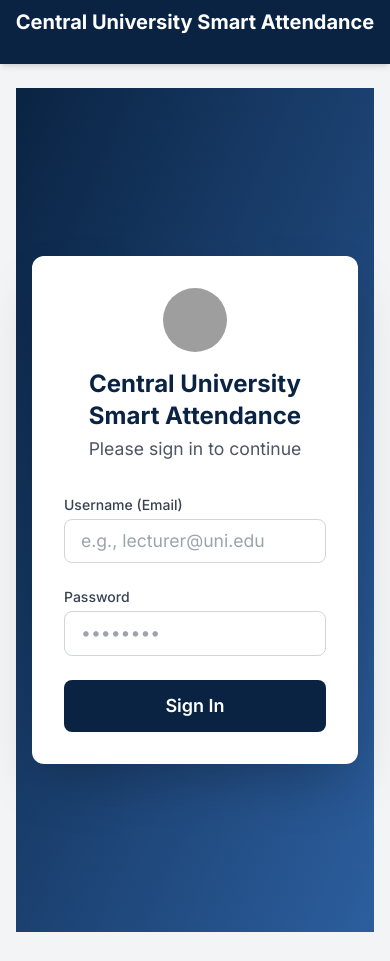
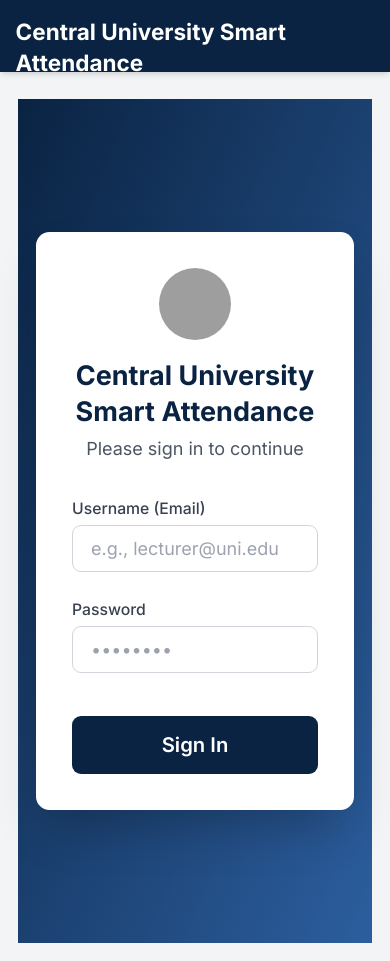
Before and after one commit to SamuelLyrics/University-Smart-Attendance, a React (Vite) app: page /#/login in a window 390 px wide. Built offline with nearby package versions, Linux system fonts and the light colour scheme; grey boxes are pictures that could not be loaded.

Commit message:
Enhance mobile responsiveness and improve styling for better user experience

```diff
--- a/styles.css
+++ b/styles.css
@@ -26,35 +26,64 @@
     width: 100%;
     border-radius: 8px;
     margin-bottom: 12px;
-    padding: 16px 8px;
+    padding: 20px 12px;
   }
 }
 
 /* Mobile phones (≤600px) */
 @media (max-width: 600px) {
-  body {
-    font-size: 1.1em;
+  html, body {
+    font-size: 18px;
     margin: 0;
     background: #f9f9f9;
   }
   .container {
-    padding: 8px;
-    gap: 8px;
+    padding: 4vw;
+    gap: 6vw;
   }
   .sidebar,
   .main-content {
-    padding: 12px 4px;
-    margin-bottom: 8px;
+    padding: 6vw 4vw;
+    margin-bottom: 4vw;
     background: #fff;
     box-shadow: 0 2px 8px rgba(0,0,0,0.03);
+    border-radius: 10px;
   }
   h1, h2, h3 {
-    font-size: 1.2em;
+    font-size: 1.3em;
+    margin-top: 0;
   }
-  button, input, select {
+  p, label, input, button, select, textarea {
     font-size: 1em;
-    padding: 14px;
+    line-height: 1.5;
+  }
+  input, select, textarea {
     width: 100%;
+    padding: 14px 12px;
+    margin-bottom: 16px;
+    border: 1px solid #ccc;
+    border-radius: 6px;
+    font-size: 1em;
+    background: #fafafa;
     box-sizing: border-box;
   }
+  button {
+    width: 100%;
+    padding: 16px;
+    font-size: 1em;
+    border: none;
+    border-radius: 6px;
+    background: #0078d4;
+    color: #fff;
+    margin-bottom: 12px;
+    cursor: pointer;
+  }
+  button:active {
+    background: #005fa3;
+  }
+  /* Increase spacing for touch targets */
+  label {
+    margin-bottom: 8px;
+    display: block;
+  }
 }
```
